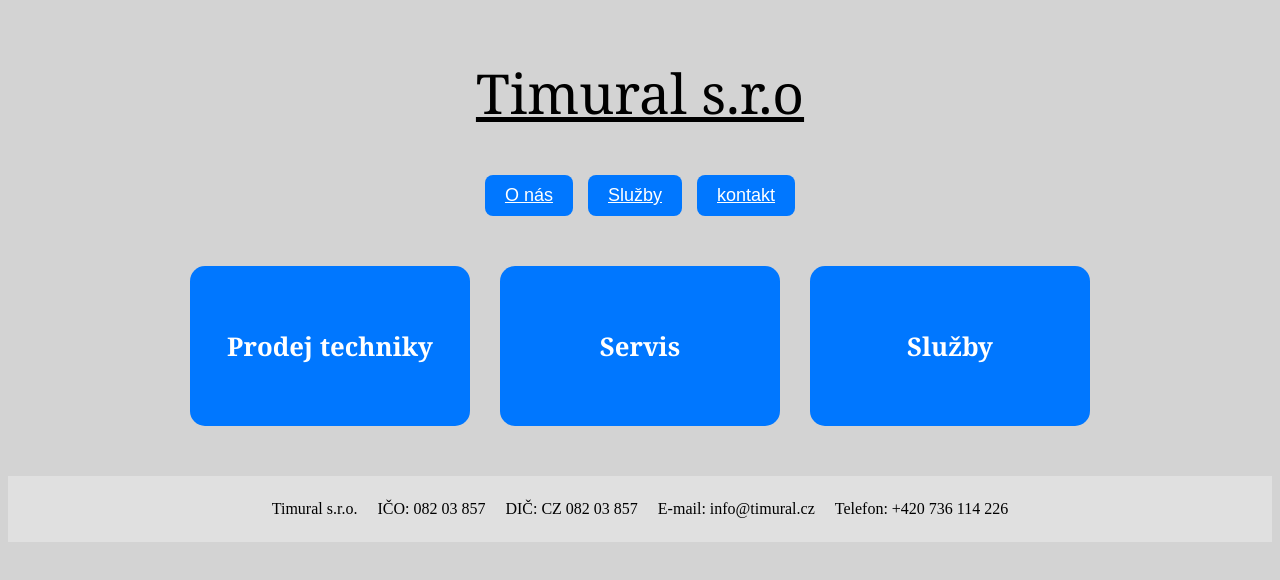
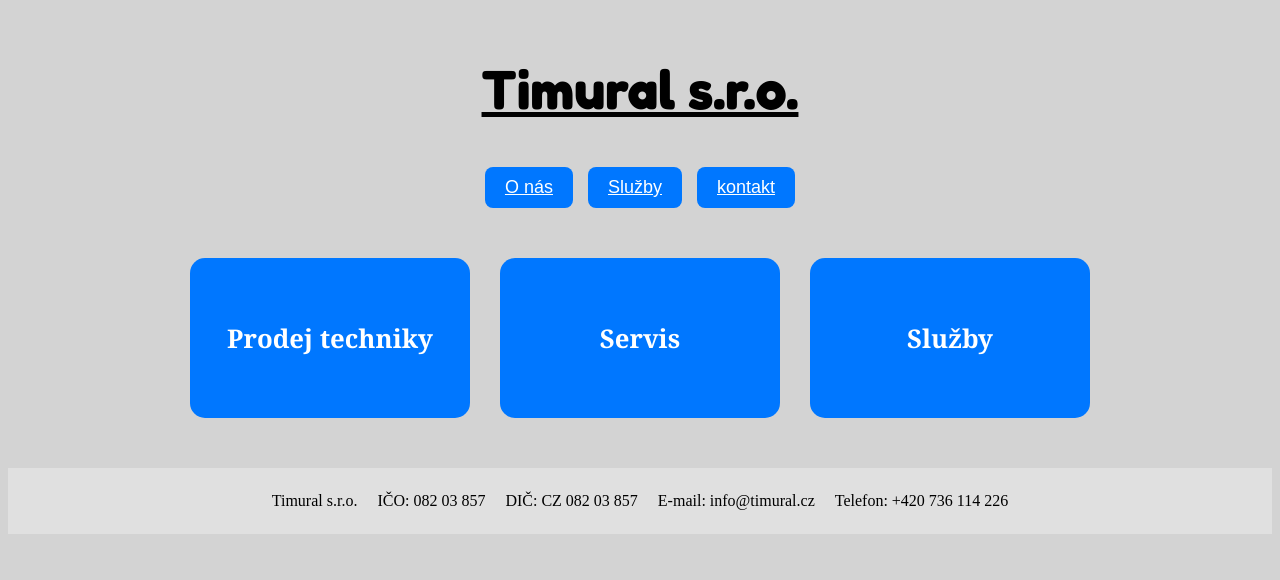
Before and after one commit to KaterS01/Timural, a plain HTML site: page index.html in a window 1280 px wide. Drawn offline with Linux system fonts and the light colour scheme.

Commit message:
Change font for logo and delete one contact

```diff
--- a/index.html
+++ b/index.html
@@ -3,11 +3,12 @@
 <head>
     <meta charset="UTF-8">
     <meta name="viewport" content="width=device-width, initial-scale=1.0">
+    <link href="https://fonts.googleapis.com/css2?family=Fredoka:wght@500;600;700&display=swap" rel="stylesheet">
     <link rel="stylesheet" href="style.css">
     <title>Timural s.r.o.</title>
 </head>
 <body>
-    <h1>Timural s.r.o </h1>
+    <h1 class="logo">Timural s.r.o. </h1>
 
 
     <nav class="nav">
--- a/style.css
+++ b/style.css
@@ -2,13 +2,13 @@ body{
     background-color: lightgray;
 }
 
-h1{
+.logo{
     margin: 30px auto;
     margin-top: 40px;
     padding: 15px;
     font-size: 55px;
-    font-weight: 400;
-    font-family: Georgia, 'Times New Roman', Times, serif;
+    font-family: "Fredoka", sans-serif;
+    font-weight: 700;
     text-align: center;
     text-decoration: underline;
 
```
Also changed, not shown: kontakty.html (+0 -4 lines), 1 other file.
